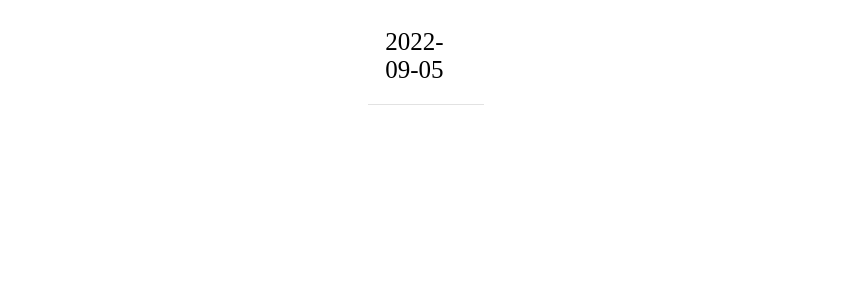
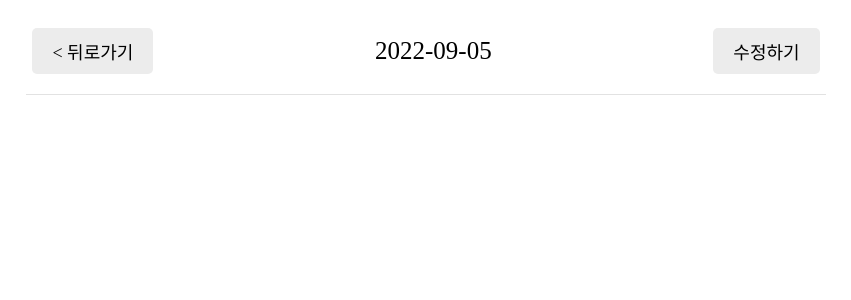
Before and after one commit to seon-mikim/diary-pro, a React (Create React App) app: page /diary/1 in a window 1280 px wide. Shown: the top 300 px of the page, without its empty margins (214-1065 px from the left). Built offline with nearby package versions, Linux system fonts and the light colour scheme; a web font is replaced by a local one.

Commit message:
Detail Page 진행

```diff
--- a/src/pages/Diary.jsx
+++ b/src/pages/Diary.jsx
@@ -4,6 +4,7 @@ import { DiaryStateContext } from '../App';
 import { getStringDate } from '../util/data';
 import Layout from '../components/Layout';
 import Header from '../components/Header'
+import Btn from '../components/Btn';
 const Diary = () => {
 
     const {id} = useParams();
@@ -30,10 +31,19 @@ const Diary = () => {
 	if(!data){
 		return <div className='Diary-DeTail-Page'>로딩중입니다...</div>
 	}else{
-		return <div className='Diary-DeTail-Page'>
-			<Header headerText={`${getStringDate(new Date(data.date))}`}/>
-		</div>
+		return (
+			<Layout>
+				<div className='Diary-DeTail-Page'>
 
+				<Header headerText={`${getStringDate(new Date(data.date))}`}
+					leftChild={<Btn text={'< 뒤로가기'} type={'default'} onClick={()=>{navigate('/')} }/>}
+					rightChild={<Btn text={'수정하기'} type={'default'} onClick={()=>{navigate(`/edit/${id}`)}}/>}
+					/>
+
+				</div>
+			</Layout>
+
+		)
 
 	}
 
```
